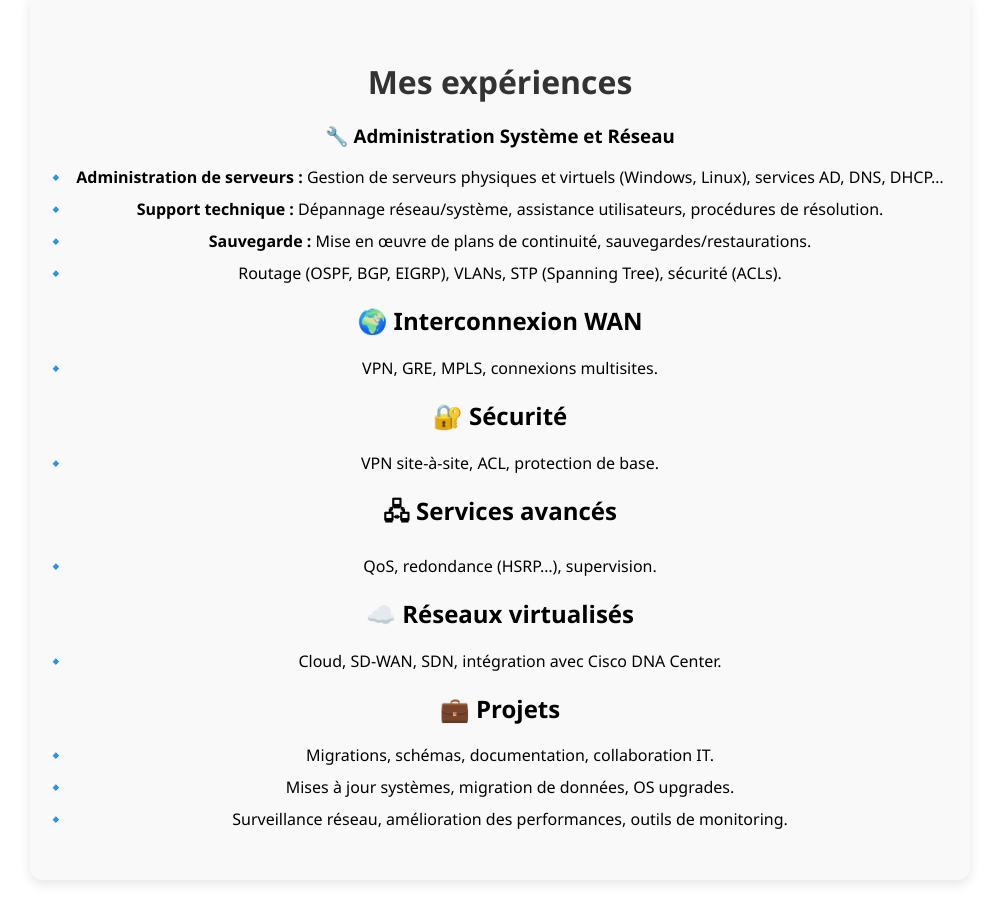
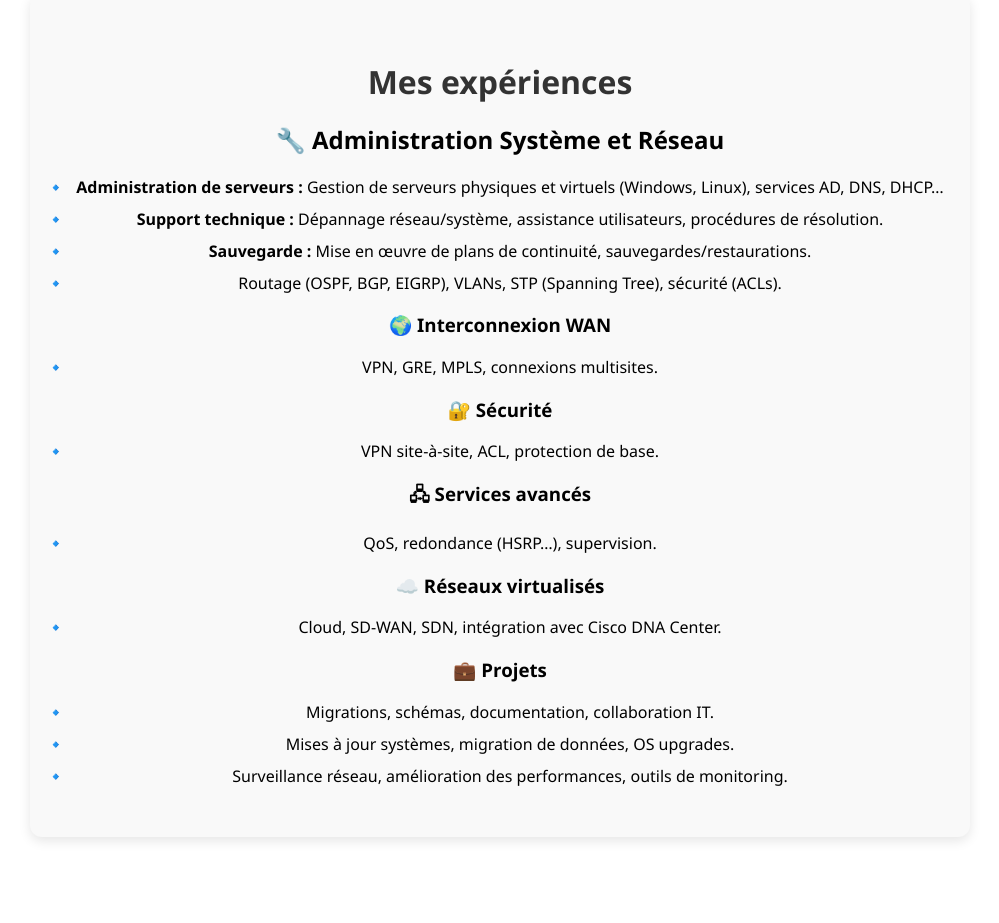
Before and after one commit to hak1990/mon-portfolio, a plain HTML site: page index.html in a window 1280 px wide. Shown: the part 1780-2703 px from the top of the page, without its empty margins (140-1139 px from the left). Drawn offline with Linux system fonts and the light colour scheme.

Commit message:
Add files via upload

```diff
--- a/index.html
+++ b/index.html
@@ -89,7 +89,7 @@
 
             <div class="experience">
 
-                <h3>🔧 Administration Système et Réseau</h3>
+                <h2>🔧 Administration Système et Réseau</h2>
 
                 <ul>
                     <li><strong>Administration de serveurs :</strong> Gestion de serveurs physiques et virtuels (Windows, Linux), services AD, DNS, DHCP…</li>
@@ -102,27 +102,27 @@
                     <li>Routage (OSPF, BGP, EIGRP), VLANs, STP (Spanning Tree), sécurité (ACLs).</li>
                 </ul>
 
-                <h2>🌍 Interconnexion WAN</h2>
+                <h3>🌍 Interconnexion WAN</h3>
                 <ul>
                     <li>VPN, GRE, MPLS, connexions multisites.</li>
                 </ul>
 
-                <h2>🔐 Sécurité</h2>
+                <h3>🔐 Sécurité</h3>
                 <ul>
                     <li>VPN site-à-site, ACL, protection de base.</li>
                 </ul>
 
-                <h2>🖧 Services avancés</h2>
+                <h3>🖧 Services avancés</h3>
                 <ul>
                     <li>QoS, redondance (HSRP…), supervision.</li>
                 </ul>
 
-                <h2>☁️ Réseaux virtualisés</h2>
+                <h3>☁️ Réseaux virtualisés</h3>
                 <ul>
                     <li>Cloud, SD-WAN, SDN, intégration avec Cisco DNA Center.</li>
                 </ul>
 
-                <h2>💼 Projets</h2>
+                <h3>💼 Projets</h3>
                 <ul>
                     <li>Migrations, schémas, documentation, collaboration IT.</li>
                 </ul>
```
